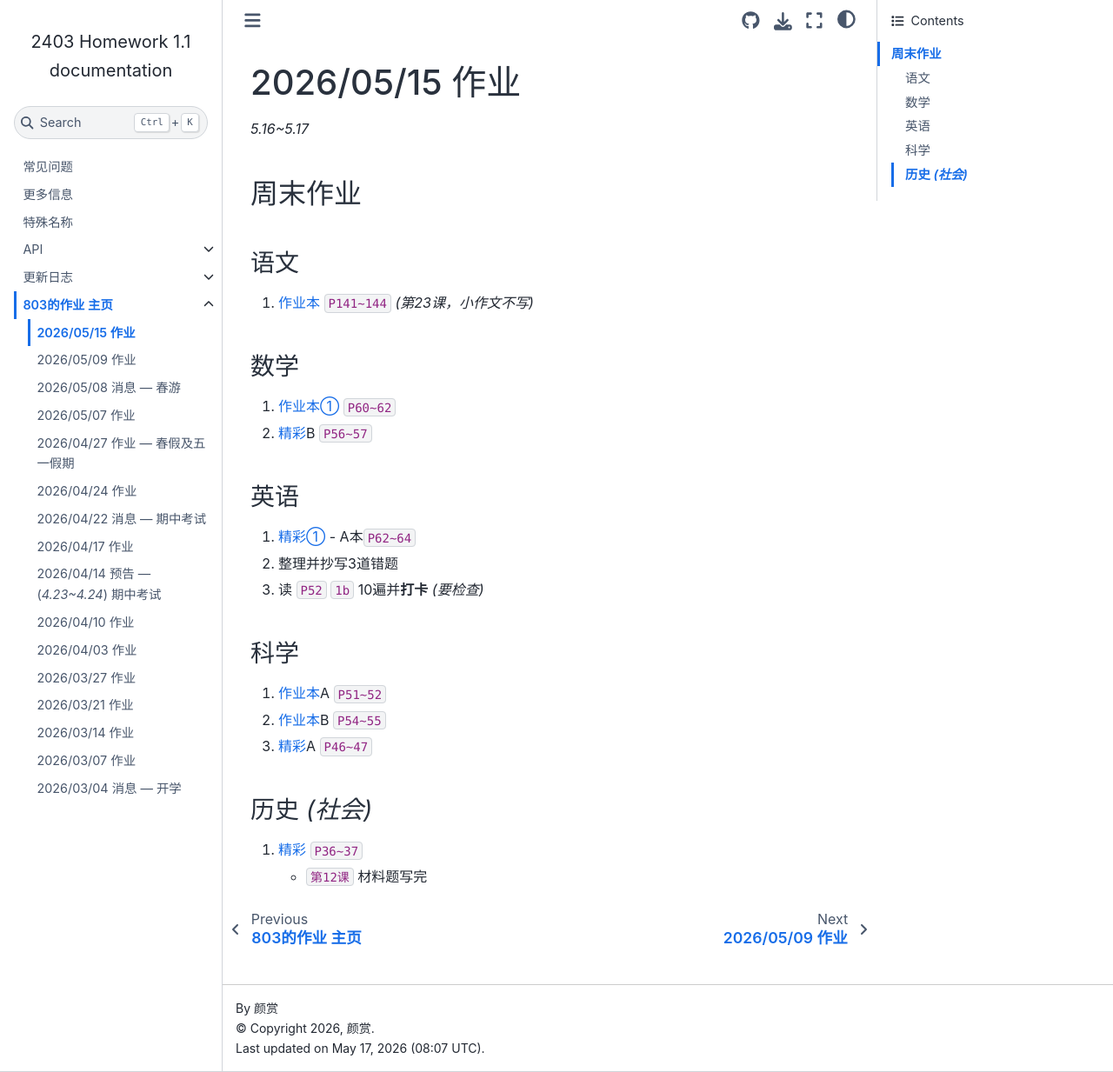
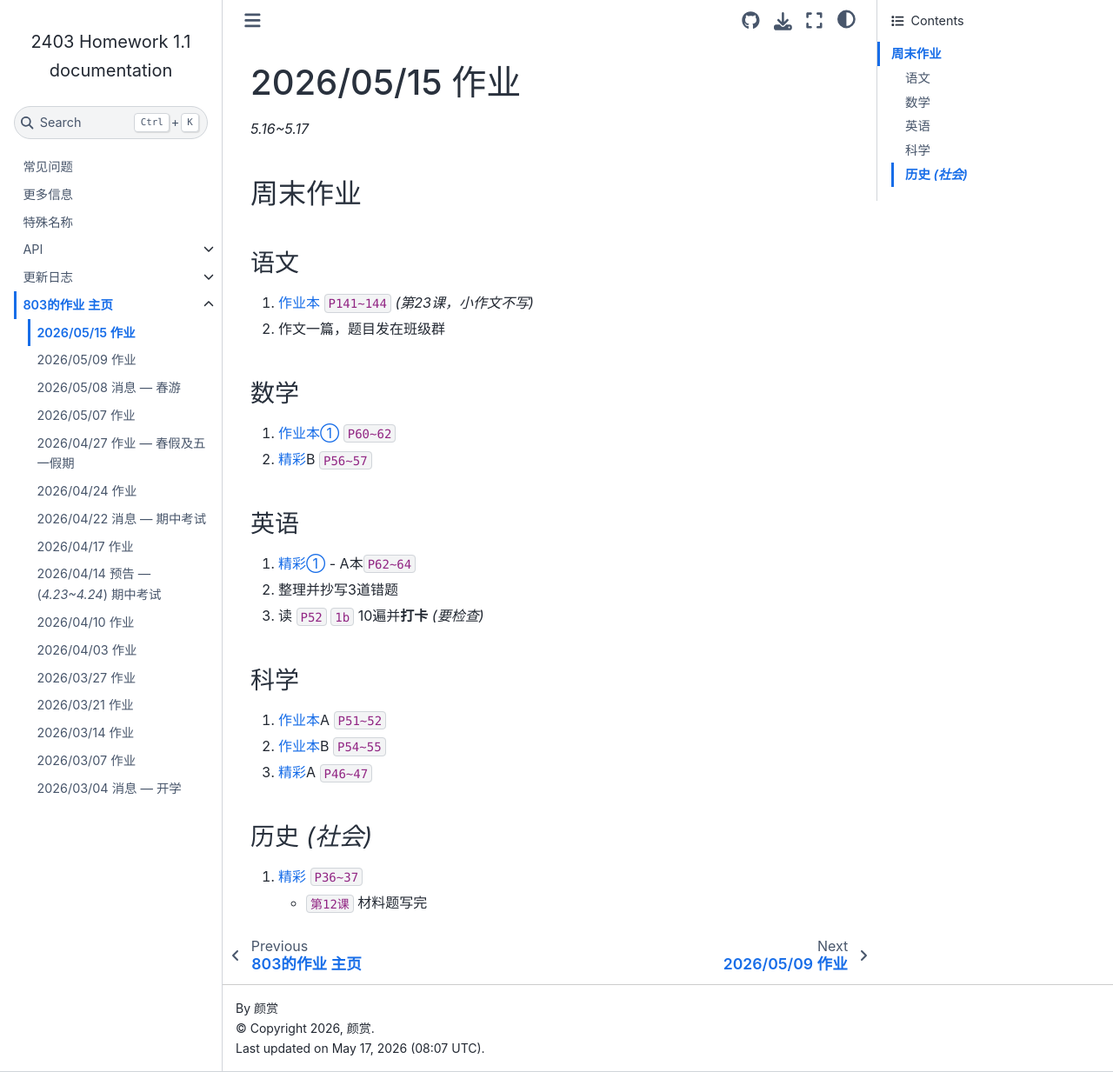
Before and after one commit to Sail-in-1024/2403-Homework, a Sphinx documentation site: the page built from docs/source/events/26.05.15-homework.rst, in a window 1280 px wide and 1233 px high. Shown: the whole window at 87% size. Built offline with Sphinx 7.4.7 and the Sphinx Book theme 1.1.4, drawn with Linux system fonts in a browser that asks for light colours.

Commit message:
更新 26.05.15-homework.rst
补发：语文还有作文一篇，题目在班级群里

```diff
--- a/docs/source/events/26.05.15-homework.rst
+++ b/docs/source/events/26.05.15-homework.rst
@@ -10,6 +10,7 @@
 ----
 
 #. :term:`作业本` ``P141~144`` *(第23课，小作文不写)*
+#. 作文一篇，题目发在班级群
 
 数学
 ----
```
